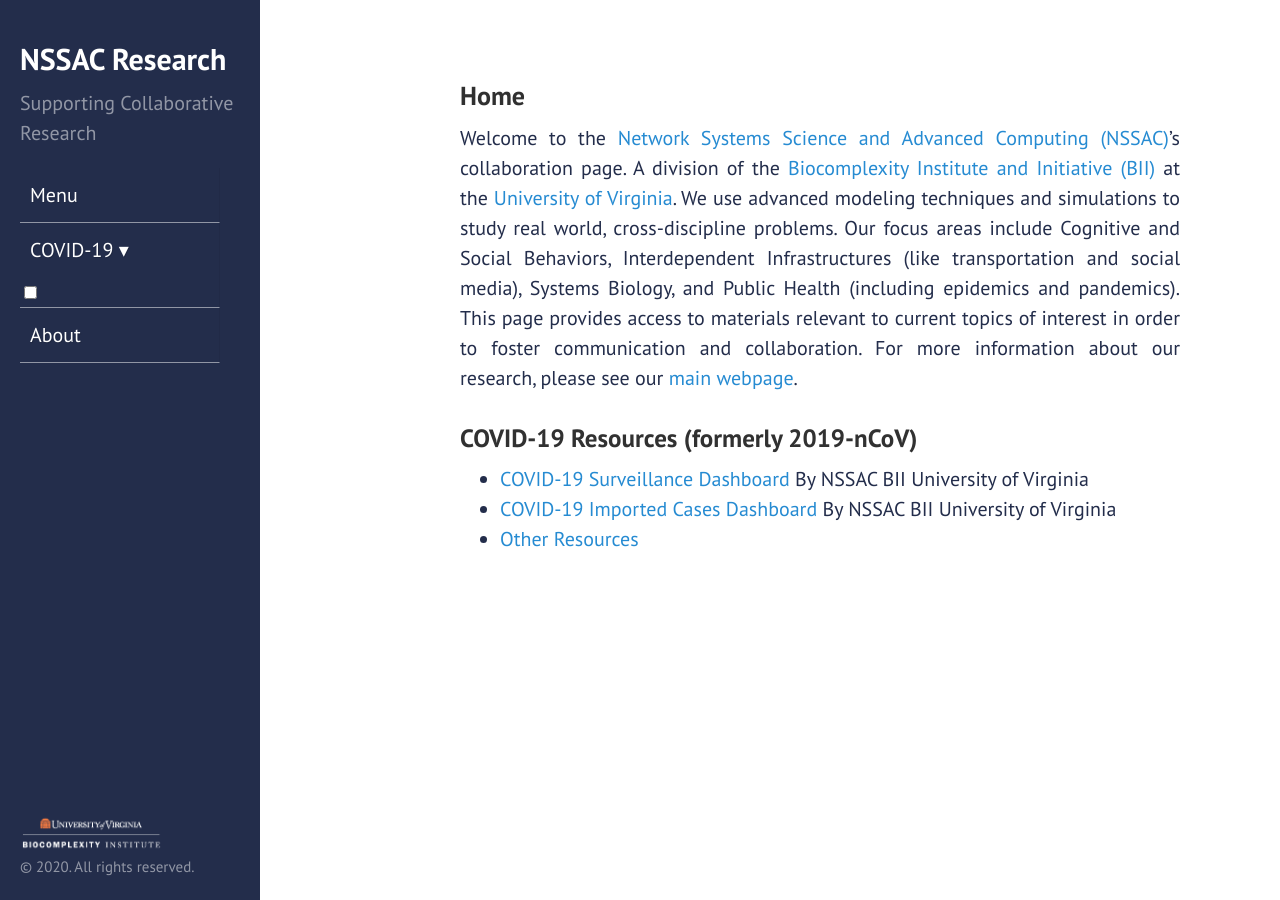
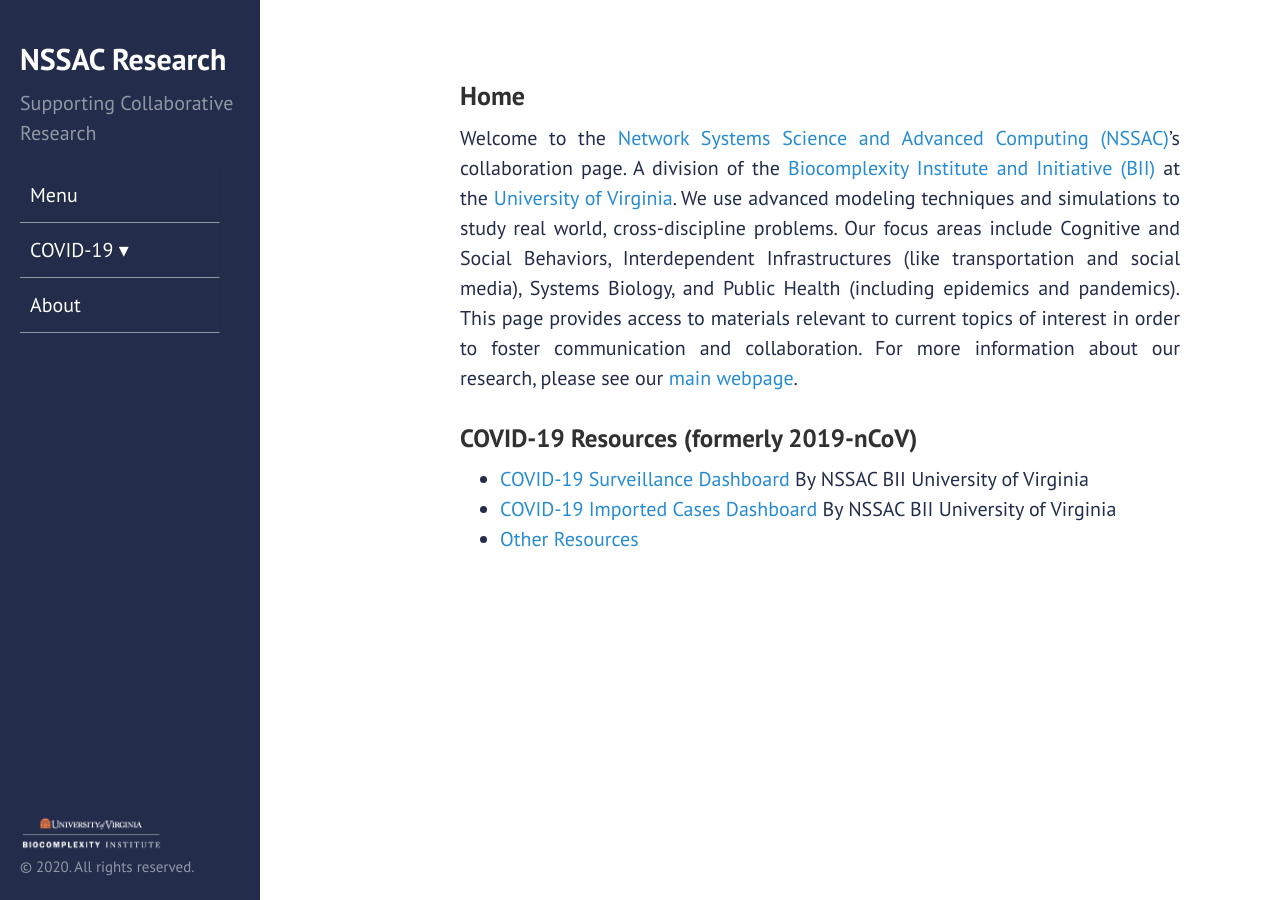
Before and after one commit to mehta-gaurav/mehta-gaurav.github.io, a Jekyll site: the page built from index.md, in a window 1280 px wide. Built offline with Jekyll 4.4.1, drawn with Linux system fonts in a browser that asks for light colours.

Commit message:
Update layout.css

```diff
--- a/public/css/layout.css
+++ b/public/css/layout.css
@@ -3,17 +3,19 @@
     padding: 0;
 }
 
-#menu .main-menu {
-    display: none;
-}
-
- #tm:checked+.main-menu {
+ #menu .main-menu {
     display: block;
 }
 
+/*  #tm:checked+.main-menu {
+    display: block;
+}   */
+
+
+
  #menu input[type="checkbox"],
 #menu ul span.drop-icon {
-   // display: none;
+    display: none;
 }
 
 #menu li,
```
